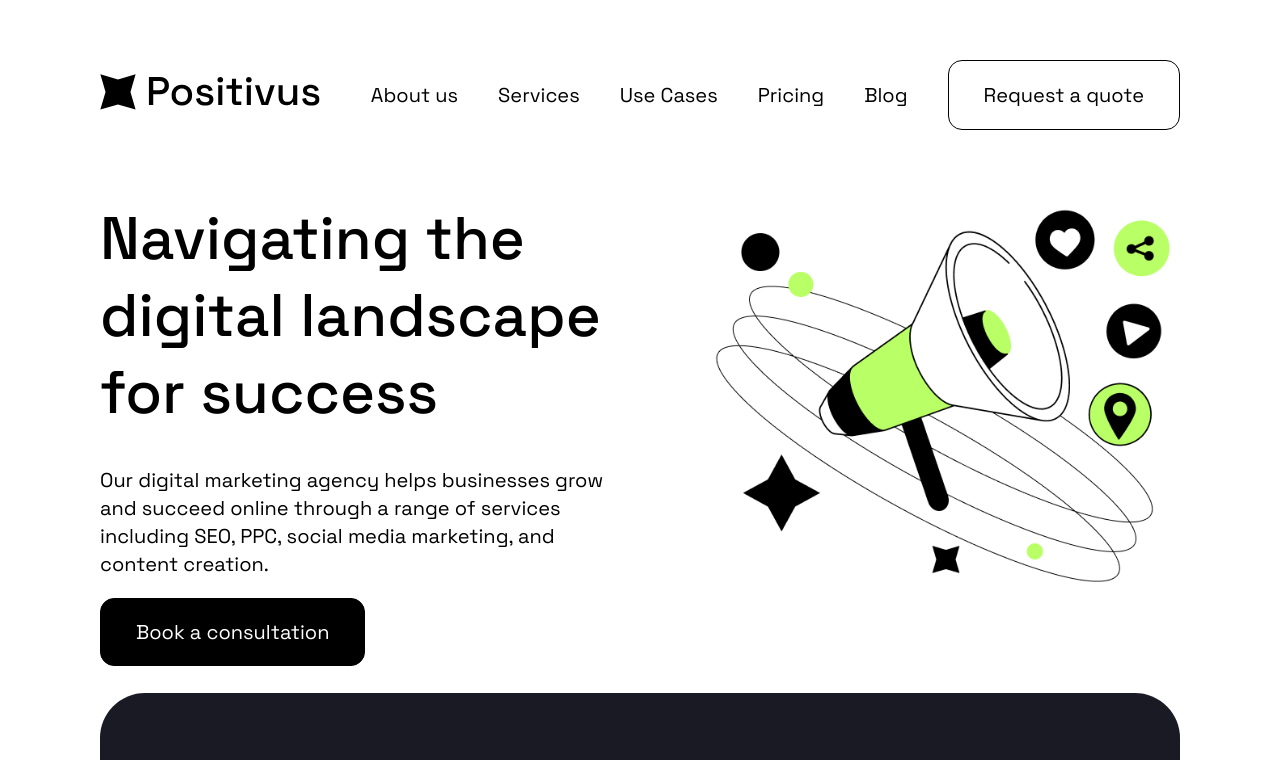
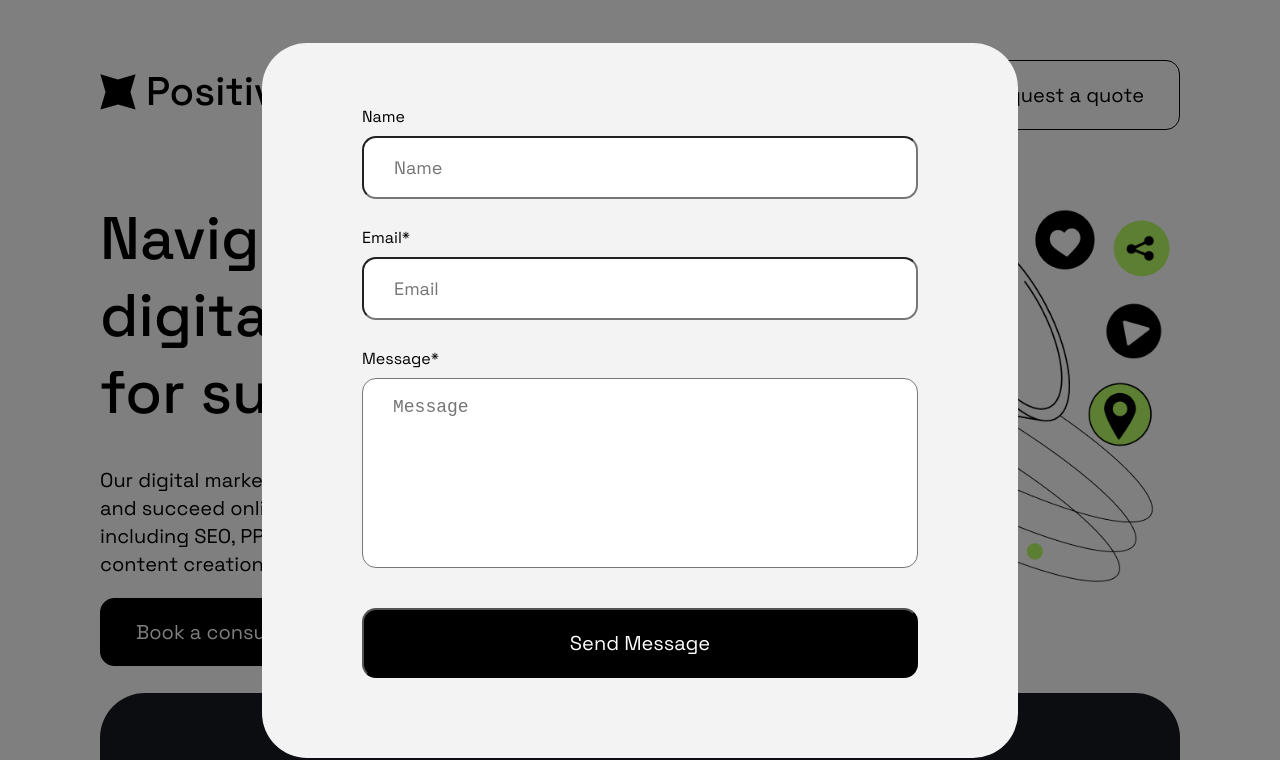
Before and after one commit to Jnuka/Website-with-ChatGPT, a plain HTML site: page index.html in a window 1280 px wide. Both pictures are taken after a click on the button "Request a quote". Shown: the top 760 px of the page. Drawn offline with Linux system fonts and the light colour scheme.

Commit message:
add script for pop-up

```diff
--- a/index.html
+++ b/index.html
@@ -64,7 +64,31 @@
         <a class="case__link" href="#">Learn more</a>
       </div>
     </section>
+
   </div>
+
+  <div class="overlay hidden">
+    <div class="modal">
+      <form class="modal__form" action="">
+        <label class="modal__label" for="name">
+          Name
+        </label>
+        <input class="modal__input" type="text" name="name" placeholder="Name" required>
+        <label class="modal__label" for="email">
+          Email*
+        </label>
+        <input class="modal__input" type="text" name="email" placeholder="Email" required>
+        <label class="modal__label" for="message">
+          Message*
+        </label>
+        <textarea class="modal__textarea" name="message" placeholder="Message"></textarea>
+
+        <button class="modal__btn" type="submit">Send Message</button>
+      </form>
+    </div>
+  </div>
+
+  <script src="./js/script.js"></script>
 </body>
 
 </html>
--- a/js/script.js
+++ b/js/script.js
@@ -0,0 +1,16 @@
+document.addEventListener("DOMContentLoaded", function() {
+  let modal = document.querySelector(".overlay");
+  let openButtons = document.querySelectorAll(".header__button, .hero__button");
+
+  openButtons.forEach(button => {
+      button.addEventListener("click", function() {
+          modal.classList.remove("hidden");
+      });
+  });
+
+  modal.addEventListener("click", function(event) {
+      if (event.target === modal) {
+          modal.classList.add("hidden");
+      }
+  });
+});
--- a/styles/style.css
+++ b/styles/style.css
@@ -12,6 +12,7 @@ body {
   margin: 0;
   padding: 0;
   color: var(--black);
+  box-sizing: border-box;
 }
 
 .wrapper {
@@ -155,3 +156,75 @@ body {
 .case__link:hover::after {
   transform: rotate(30deg);
 }
+
+.overlay {
+  display: flex;
+  justify-content: center;
+  align-items: center;
+  position: fixed;
+  top: 0;
+  left: 0;
+  width: 100%;
+  height: 100%;
+  background-color: rgba(0, 0, 0, 0.5);
+  visibility: visible;
+  transition: 0.3s;
+  opacity: 1;
+}
+
+.hidden {
+  visibility: hidden;
+  opacity: 0;
+}
+
+.modal {
+  position: relative;
+  box-sizing: border-box;
+  width: 100%;
+  max-width: 756px;
+  padding: 60px 100px 80px;
+  background-color: var(--grey);
+  border-radius: 45px;
+  font-size: 18px;
+
+}
+
+.modal__form {
+  display: flex;
+  flex-direction: column;
+  gap: 5px;
+}
+
+.modal__label {
+  font-size: 16px;
+  line-height: 28px;
+}
+
+.modal__input,
+.modal__textarea {
+  border-radius: 14px;
+  padding: 18px 30px;
+}
+
+.modal__input {
+  font-family: "Space Grotesk", sans-serif;
+  margin-bottom: 20px;
+  font-size: 18px;
+}
+
+.modal__textarea {
+  resize: none;
+  font-size: 18px;
+  min-height: 190px;
+  margin-bottom: 35px;
+  box-sizing: border-box;
+}
+
+.modal__btn {
+  font-family: "Space Grotesk", sans-serif;
+  font-size: 20px;
+  background-color: var(--black);
+  color: var(--white);
+  border-radius: 14px;
+  padding: 20px 0;
+}
```
